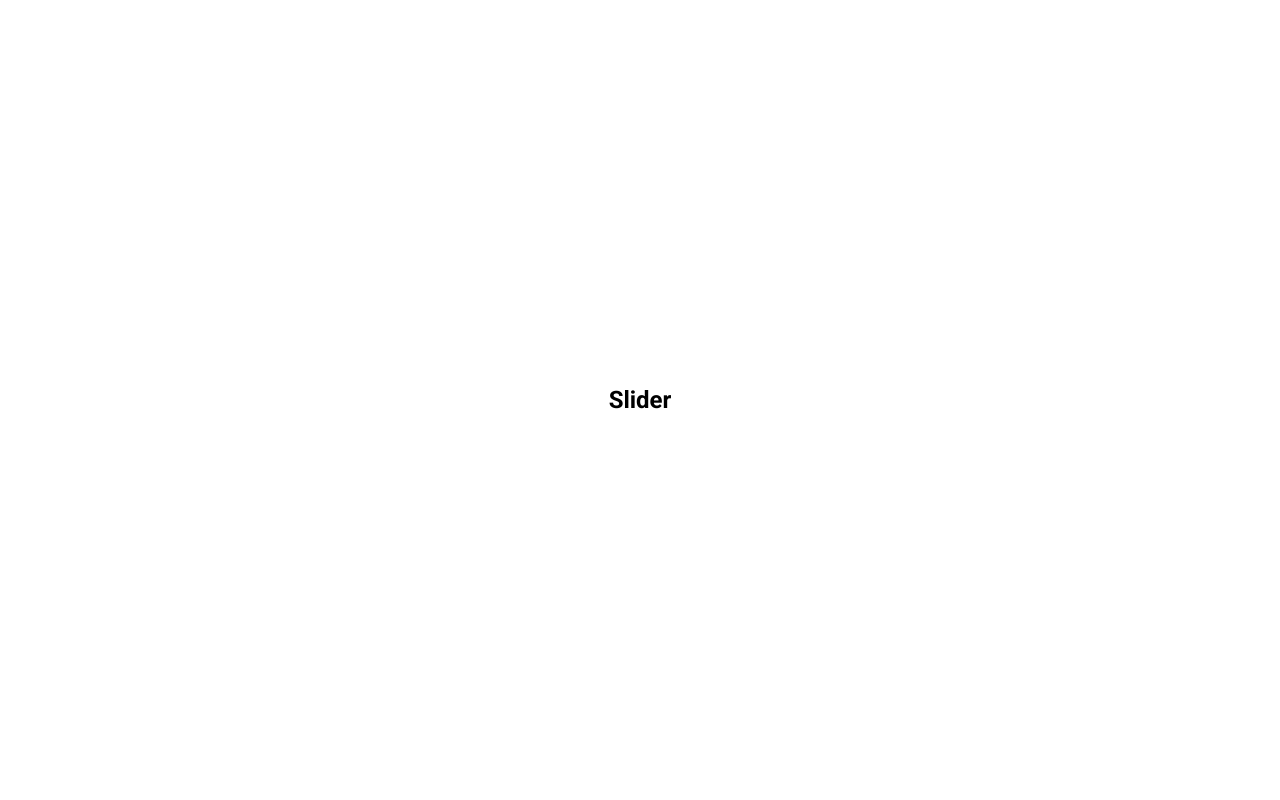
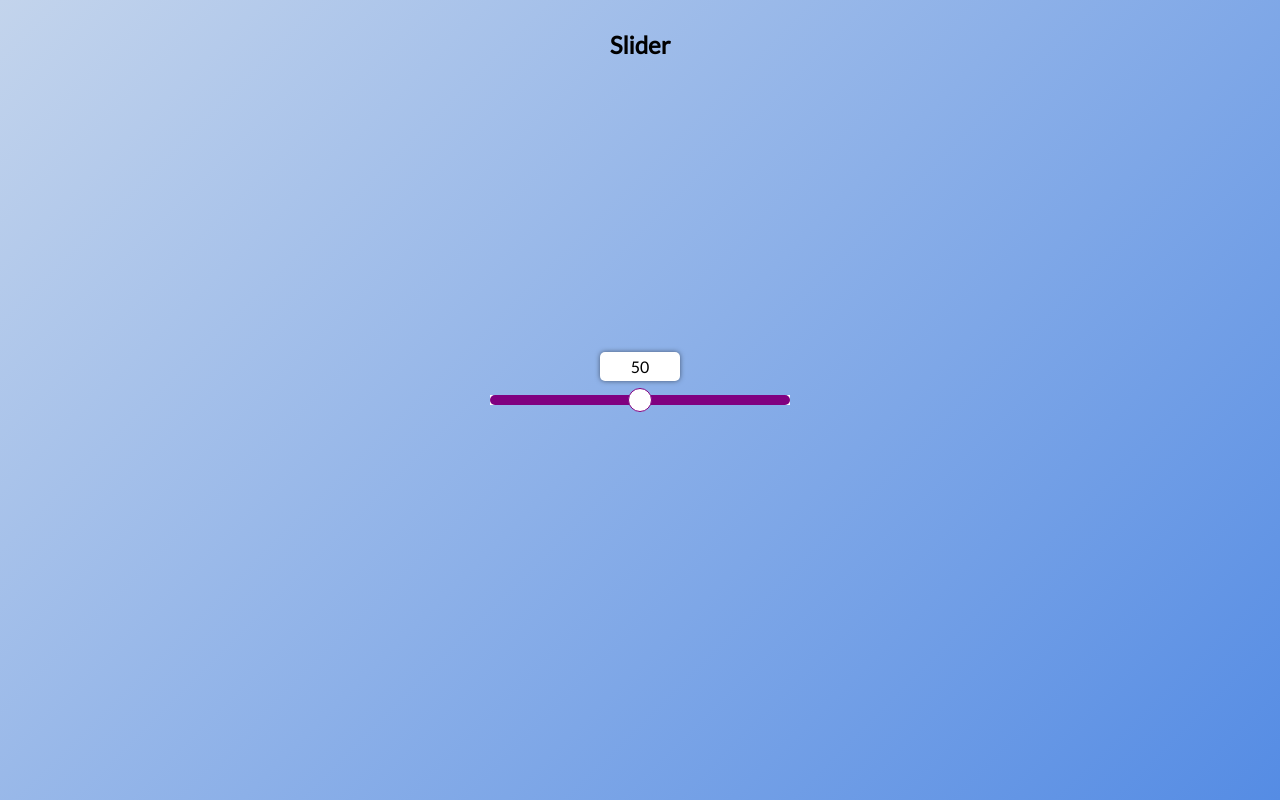
Before and after one commit to Semburg/ABC_50_custom_range_slider, a plain HTML site: page index.html in a window 1280 px wide. Drawn offline with Linux system fonts and the light colour scheme.

Commit message:
some done

```diff
--- a/index.html
+++ b/index.html
@@ -8,8 +8,13 @@
     <title>Range Slider</title>
 </head>
 <body>
+
     <h2>Slider</h2>
+    <div class="range-container">
+        <input type="range" id="range" min="0" max="100">
+        <label id="number-visible" for="range">50</label>
+    </div>
 
-    <script src="/main.js"></script>
+    <script src="main.js"></script>
 </body>
 </html>
--- a/main.js
+++ b/main.js
@@ -0,0 +1,15 @@
+const range = document.getElementById('range')
+const numbr = document.getElementById('number-visible')
+
+range.addEventListener('input', (e) => {
+    const value = e.target.value
+
+    const range_width = getComputedStyle(e.target).getPropertyValue('width')
+
+    const label_width = getComputedStyle(numbr).getPropertyValue('width')
+    console.log( range_width, )
+
+
+    numbr.innerHTML = value
+
+})
--- a/style.css
+++ b/style.css
@@ -1,11 +1,19 @@
-@import url('https://fonts.googleapis.com/css2?family=Roboto:wght@400;700&display=swap');
+@import url('https://fonts.googleapis.com/css2?family=Lato&display=swap');
 
 *{
+
+    /* seems not to be working on firefox*/
+    -moz-box-sizing: border-box;
+    -moz-box-sizing: padding-box;
+
     box-sizing: border-box;
+
 }
 
 body{
-    font-family: 'Roboto', sans-serif;
+    background: linear-gradient(135deg, #c3d4ec 0% , #558ce4 100%);
+
+    font-family: 'Lato', sans-serif;
     display: flex;
     flex-direction: column;
     align-items: center;
@@ -14,3 +22,91 @@ body{
     overflow: hidden;
     margin: 0;
 }
+
+h2{
+    position: absolute;
+    top: 10px;
+}
+
+.range-container{
+    position: relative;
+}
+
+input[type='range']{
+    width: 300px;
+    margin: 18px 0;
+    outline: none;
+
+    /* TESTING : */
+
+
+    /* background: purple;
+    border-radius: 5px;
+    width: 100%;
+    height: 10px;
+    cursor: pointer; */
+
+    -webkit-appearance: none;
+}
+
+input[type='range']:focus{
+    outline: none;
+}
+
+input[type='range'] + label {
+    background-color: #fff;
+    position: absolute;
+    top: -25px;
+    left: 110px;
+    width: 80px;
+    padding: 5px 0;
+    text-align: center;
+    border-radius: 5px;
+    box-shadow: 0 0 5px rgba(0,0,0,.5);
+}
+
+/* CHROME + Safari */
+input[type='range']::-webkit-slider-runnable-track{
+    background: purple;
+    border-radius: 5px;
+    width: 100%;
+    height: 10px;
+    cursor: pointer;
+    outline: none;
+}
+
+input[type='range']::-webkit-slider-thumb {
+    -webkit-appearance: none;
+    height: 24px;
+    width: 24px;
+    background: #fff;
+    border-radius: 50%;
+    border: 1px solid purple;
+    margin-top: -7px;
+    cursor: pointer;
+}
+
+/* Firefox */
+input[type='range']::-moz-range-track{
+    background: purple;
+    border-radius: 5px;
+    width: 100%;
+    /* It means that firefox probaply not recognizing the boxsizing  borderbox.. the -moz-box-sizing:  b-b;  is not working as well in my firefox */
+
+    height: 18px;
+    cursor: pointer;
+    outline: none;
+}
+
+input[type='range']::-moz-range-thumb {
+    -webkit-appearance: none;
+    height: 24px;
+    width: 24px;
+    background: #fff;
+    border-radius: 50%;
+    border: 1px solid purple;
+    margin-top: -7px;
+    cursor: pointer;
+}
+
+/* IE ?  wt-is-it?  */
```
